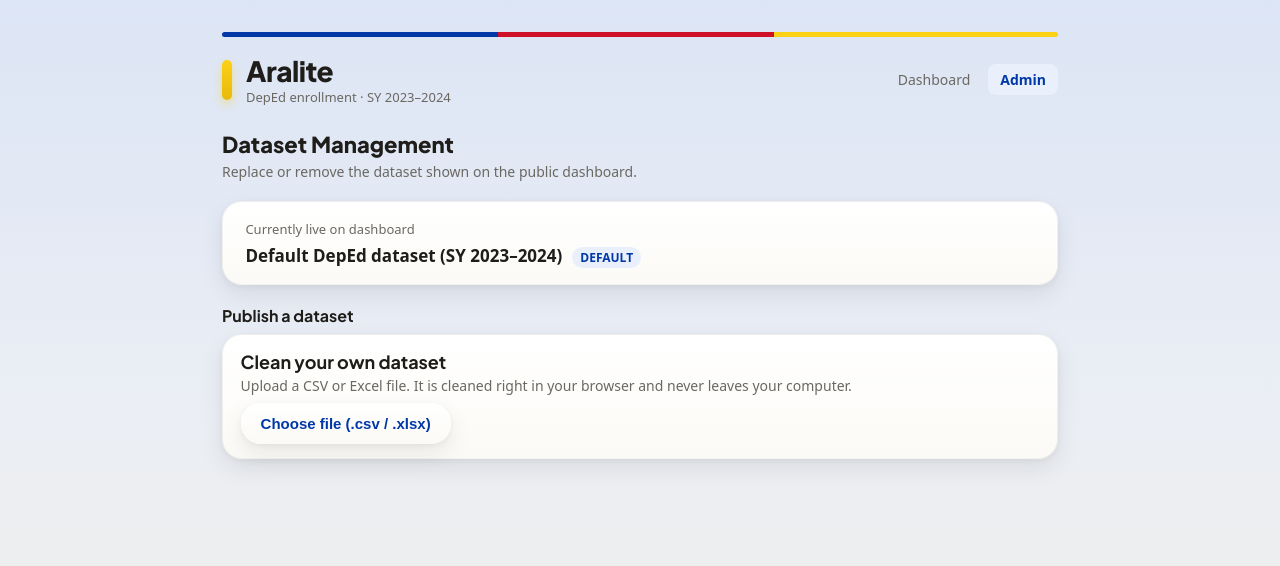
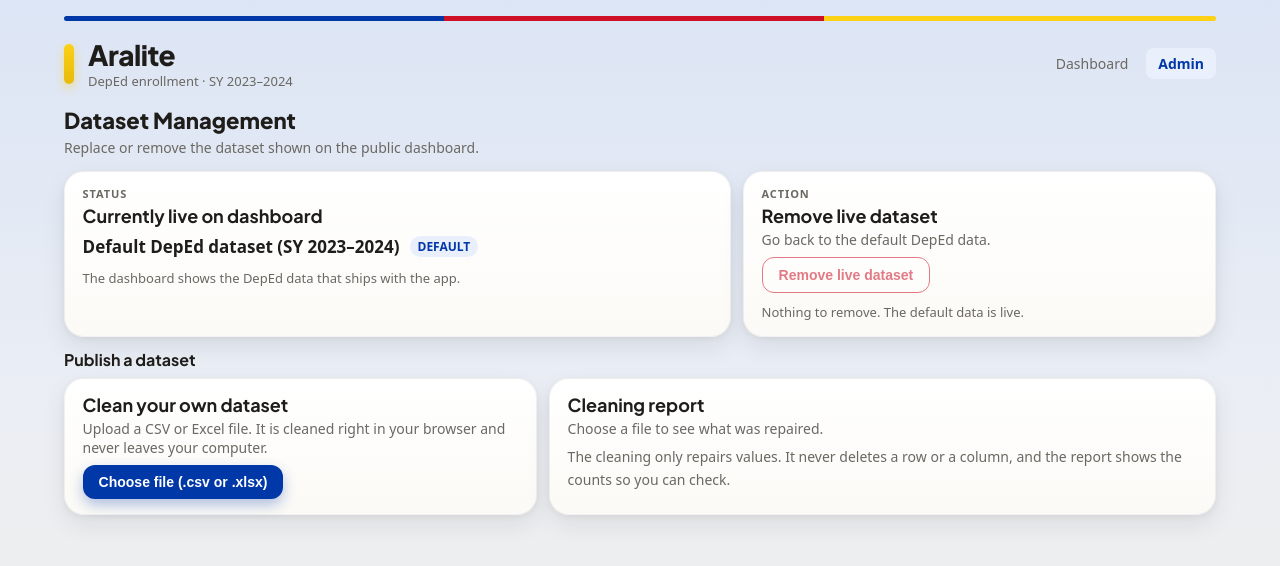
Before and after one commit to angelinetipa/aralite, a React (Vite) app: page /admin in a window 1280 px wide. Shown: the top 566 px of the page. Built offline with nearby package versions, Linux system fonts and the light colour scheme.

Commit message:
feat(admin): bento layout with status, actions and report tiles

```diff
--- /dev/null
+++ b/src/components/Button.tsx
@@ -0,0 +1,51 @@
+// src/components/Button.tsx
+// One button for the whole app, so every action looks the same.
+//
+//   primary        blue fill, the main action in a card
+//   danger         red fill, the confirm step of a destructive action
+//   outline        white with a thin border, a quiet second action
+//   outlineDanger  white with a red border, a destructive action that
+//                  still needs a confirm step
+
+import type { ButtonHTMLAttributes, CSSProperties } from 'react';
+import { colors } from '../constants/theme';
+
+type Variant = 'primary' | 'danger' | 'outline' | 'outlineDanger';
+
+const VARIANTS: Record<Variant, CSSProperties> = {
+  primary: {
+    border: 'none', background: colors.blue, color: '#fff',
+    boxShadow: '0 6px 14px rgba(0,56,168,0.30)',
+  },
+  danger: {
+    border: 'none', background: colors.red, color: '#fff',
+    boxShadow: '0 6px 14px rgba(206,17,38,0.28)',
+  },
+  outline: {
+    border: '1px solid rgba(0,0,0,0.15)', background: '#fff', color: colors.ink,
+  },
+  outlineDanger: {
+    border: `1px solid ${colors.red}`, background: '#fff', color: colors.red,
+  },
+};
+
+export default function Button({
+  variant = 'primary', style, ...rest
+}: ButtonHTMLAttributes<HTMLButtonElement> & { variant?: Variant }) {
+  return (
+    <button
+      type="button"
+      {...rest}
+      style={{
+        padding: '9px 16px',
+        borderRadius: 12,
+        fontSize: 14,
+        fontWeight: 600,
+        cursor: rest.disabled ? 'default' : 'pointer',
+        opacity: rest.disabled ? 0.55 : 1,
+        ...VARIANTS[variant],
+        ...style,
+      }}
+    />
+  );
+}
--- a/src/components/UploadSection.tsx
+++ b/src/components/UploadSection.tsx
@@ -3,13 +3,18 @@
 // in src/lib/cleaning.ts), see a report, download the clean copy, and
 // when it is DepEd format, load it straight into the dashboard.
 // Nothing leaves the user's computer. There is no server.
+//
+// Layout. One bento row. The upload card sits on the left (5 columns)
+// and the cleaning report sits on the right (7 columns) as a set of
+// tiles. The report stays visible after the file is published.
 
 import { useRef, useState } from 'react';
 import * as XLSX from 'xlsx';
 import { cleanTable, looksLikeDepEd, toCSV, type CleanReport } from '../lib/cleaning';
 import { loadUploadedData } from '../lib/db';
-import { colors, clay } from '../constants/theme';
+import { colors } from '../constants/theme';
 import { Card } from './ui';
+import Button from './Button';
 
 // Some files (like the DepEd export) have title rows before the real
 // header. This finds the row with real column names, the browser version
@@ -23,19 +28,57 @@ function findHeaderRow(sheet: XLSX.WorkSheet): number {
   return 0;
 }
 
-type State =
-  | { step: 'idle' }
-  | { step: 'working' }
-  | { step: 'error'; message: string }
-  | {
+type DoneState = {
   step: 'done';
   name: string;
   report: CleanReport;
   csv: string;
   isDepEd: boolean;
   enrollmentCols: string[];
+};
+
+type State =
+  | { step: 'idle' }
+  | { step: 'working' }
+  | { step: 'error'; message: string }
+  | DoneState
+  | { step: 'loaded'; name: string; report: CleanReport };
+
+// One tile per repair count. Same look as the stat tiles on the dashboard.
+function ReportTile({ label, value, note }: { label: string; value: string; note: string }) {
+  return (
+    <div
+      style={{
+        padding: '0.5rem 0.6rem',
+        textAlign: 'center',
+        borderRadius: 14,
+        background: '#F9F7F1',
+        border: `1px solid ${colors.line}`,
+      }}
+    >
+      <div style={{ fontSize: 12, color: colors.inkSoft, lineHeight: 1.35 }}>{label}</div>
+      <div
+        className="aralite-display"
+        style={{ fontSize: 22, fontWeight: 800, color: colors.ink, marginTop: 3 }}
+      >
+        {value}
+      </div>
+      <div style={{ fontSize: 11.5, color: colors.inkSoft, marginTop: 2 }}>{note}</div>
+    </div>
+  );
 }
-  | { step: 'loaded'; name: string };
+
+function reportTiles(r: CleanReport) {
+  return [
+    { label: 'Rows kept', value: r.rows.toLocaleString(), note: 'none deleted' },
+    { label: 'Columns', value: String(r.cols), note: 'in the cleaned file' },
+    { label: 'Encoding repairs', value: String(r.mojibakeFixed), note: 'broken letters fixed' },
+    { label: 'Junk stripped', value: String(r.junkStripped), note: 'leading symbols removed' },
+    { label: 'Whitespace fixes', value: String(r.whitespaceFixed), note: 'extra spaces removed' },
+    { label: 'Invalid values', value: String(r.invalidLabeled), note: 'labeled Not Provided' },
+    { label: 'School names', value: String(r.namesStandardized), note: 'standardized in a new column' },
+  ];
+}
 
 export default function UploadSection({
   onDataLoaded,
@@ -78,18 +121,20 @@ export default function UploadSection({
         isDepEd: looksLikeDepEd(cleaned),
         enrollmentCols,
       });
-    } catch {
+    } catch (e) {
+      console.error('Reading the uploaded file failed', e);
       setState({ step: 'error', message: 'Could not read that file. Use .csv or .xlsx.' });
     }
   }
 
-  async function loadIntoDashboard(csv: string, cols: string[], name: string) {
+  async function loadIntoDashboard(done: DoneState) {
     setLoading(true);
     try {
-      await loadUploadedData(csv, cols);
-      onDataLoaded(name);
-      setState({ step: 'loaded', name });
-    } catch {
+      await loadUploadedData(done.csv, done.enrollmentCols);
+      onDataLoaded(done.name);
+      setState({ step: 'loaded', name: done.name, report: done.report });
+    } catch (e) {
+      console.error('loadUploadedData failed', e);
       setState({ step: 'error', message: 'Could not load this file into the dashboard.' });
     } finally {
       setLoading(false);
@@ -105,7 +150,13 @@ export default function UploadSection({
     URL.revokeObjectURL(a.href);
   }
 
+  const report = state.step === 'done' || state.step === 'loaded' ? state.report : null;
+  const fileName = state.step === 'done' || state.step === 'loaded' ? state.name : '';
+
   return (
+    <div className="aralite-bento">
+      {/* Left. Upload, clean and publish. */}
+      <div className="bento-5 bento-fill">
         <Card
           title="Clean your own dataset"
           subtitle="Upload a CSV or Excel file. It is cleaned right in your browser and never leaves your computer."
@@ -123,110 +174,87 @@ export default function UploadSection({
           />
 
           {state.step === 'idle' && (
-        <button
-          onClick={() => inputRef.current?.click()}
-          style={{
-            ...clay.card, padding: '12px 20px', cursor: 'pointer',
-            fontSize: 15, fontWeight: 600, color: colors.blue, border: 'none',
-          }}
-        >
-          Choose file (.csv / .xlsx)
-        </button>
+            <Button onClick={() => inputRef.current?.click()}>Choose file (.csv or .xlsx)</Button>
           )}
 
-      {state.step === 'working' && <p style={{ color: colors.inkSoft }}>Cleaning…</p>}
+          {state.step === 'working' && <p style={{ color: colors.inkSoft, margin: 0 }}>Cleaning…</p>}
 
           {state.step === 'error' && (
             <div>
-          <p style={{ color: colors.red }}>{state.message}</p>
-          <button onClick={() => setState({ step: 'idle' })} style={{ cursor: 'pointer' }}>
-            Try again
-          </button>
+              <p style={{ color: colors.red, margin: '0 0 10px' }}>{state.message}</p>
+              <Button variant="outline" onClick={() => setState({ step: 'idle' })}>Try again</Button>
             </div>
           )}
 
           {state.step === 'loaded' && (
             <div>
-          <p style={{ color: colors.blue, fontWeight: 600 }}>
-            ✓ Dashboard now showing: {state.name}
+              <p style={{ color: colors.blue, fontWeight: 600, margin: '0 0 10px' }}>
+                ✓ Dashboard now showing {state.name}
               </p>
-          <button
-            onClick={() => setState({ step: 'idle' })}
-            style={{ cursor: 'pointer', padding: '8px 14px', borderRadius: 10 }}
-          >
+              <Button variant="outline" onClick={() => setState({ step: 'idle' })}>
                 Upload another
-          </button>
+              </Button>
             </div>
           )}
 
           {state.step === 'done' && (
             <div>
-          <table style={{ fontSize: 14, borderCollapse: 'collapse' }}>
-            <tbody>
-              {[
-                ['File', state.name],
-                ['Rows kept', state.report.rows.toLocaleString() + ' (none deleted)'],
-                ['Columns', String(state.report.cols)],
-                ['Encoding repairs (Ã‘ → Ñ)', String(state.report.mojibakeFixed)],
-                ['Leading junk stripped', String(state.report.junkStripped)],
-                ['Whitespace fixes', String(state.report.whitespaceFixed)],
-                ['Invalid values labeled', String(state.report.invalidLabeled)],
-                ['School names standardized', String(state.report.namesStandardized)],
-              ].map(([k, v]) => (
-                <tr key={k}>
-                  <td style={{ padding: '4px 16px 4px 0', color: colors.inkSoft }}>{k}</td>
-                  <td style={{ padding: '4px 0', fontWeight: 600 }}>{v}</td>
-                </tr>
-              ))}
-            </tbody>
-          </table>
+              <p style={{ fontSize: 14, margin: '0 0 10px', color: colors.ink }}>
+                <strong>{state.name}</strong> is cleaned. The report is on the right.
+              </p>
 
               {!state.isDepEd && (
-            <p style={{ fontSize: 13, color: colors.red, marginTop: 12 }}>
-              ⚠ This file doesn't match the DepEd enrollment format, so it can't
+                <p style={{ fontSize: 13, color: colors.red, margin: '0 0 12px' }}>
+                  ⚠ This file doesn&rsquo;t match the DepEd enrollment format, so it can&rsquo;t
                   feed the dashboard charts. You can still download the cleaned copy.
                 </p>
               )}
 
-          <div style={{ display: 'flex', gap: 10, marginTop: 14, flexWrap: 'wrap' }}>
-            <button
-              onClick={() => download(state.csv, state.name)}
-              style={{
-                padding: '10px 18px', borderRadius: 12, cursor: 'pointer', border: 'none',
-                background: colors.blue, color: '#fff', fontSize: 14, fontWeight: 600,
-                boxShadow: '0 6px 14px rgba(0,56,168,0.35)',
-              }}
-            >
+              <div style={{ display: 'flex', gap: 10, flexWrap: 'wrap' }}>
+                {state.isDepEd && (
+                  <Button disabled={loading} onClick={() => loadIntoDashboard(state)}>
+                    {loading ? 'Loading…' : liveLabel}
+                  </Button>
+                )}
+                <Button variant="outline" onClick={() => download(state.csv, state.name)}>
                   Download cleaned CSV
-            </button>
-
-            {state.isDepEd && (
-              <button
-                disabled={loading}
-                onClick={() => loadIntoDashboard(state.csv, state.enrollmentCols, state.name)}
-                style={{
-                  padding: '10px 18px', borderRadius: 12, cursor: 'pointer', border: 'none',
-                  background: loading ? colors.blueSoft : colors.red, color: '#fff',
-                  fontSize: 14, fontWeight: 600,
-                  boxShadow: '0 6px 14px rgba(206,17,38,0.3)',
-                }}
-              >
-                {loading ? 'Loading…' : liveLabel}
-              </button>
-            )}
-
-            <button
-              onClick={() => setState({ step: 'idle' })}
-              style={{
-                padding: '10px 18px', borderRadius: 12, cursor: 'pointer',
-                border: '1px solid rgba(0,0,0,0.1)', background: colors.surface, fontSize: 14,
-              }}
-            >
+                </Button>
+                <Button variant="outline" onClick={() => setState({ step: 'idle' })}>
                   Clean another file
-            </button>
+                </Button>
               </div>
             </div>
           )}
         </Card>
+      </div>
+
+      {/* Right. What the cleaning changed. */}
+      <div className="bento-7 bento-fill">
+        <Card
+          title="Cleaning report"
+          subtitle={report ? fileName : 'Choose a file to see what was repaired.'}
+        >
+          {report ? (
+            <div
+              style={{
+                display: 'grid',
+                gridTemplateColumns: 'repeat(auto-fit, minmax(130px, 1fr))',
+                gap: 8,
+                alignContent: 'start',
+              }}
+            >
+              {reportTiles(report).map((t) => (
+                <ReportTile key={t.label} label={t.label} value={t.value} note={t.note} />
+              ))}
+            </div>
+          ) : (
+            <p style={{ color: colors.inkSoft, fontSize: 14, margin: 0, lineHeight: 1.6 }}>
+              The cleaning only repairs values. It never deletes a row or a column, and
+              the report shows the counts so you can check.
+            </p>
+          )}
+        </Card>
+      </div>
+    </div>
   );
 }
--- a/src/pages/AdminPage.tsx
+++ b/src/pages/AdminPage.tsx
@@ -1,15 +1,21 @@
 // src/pages/AdminPage.tsx
 // Data management (admin). Manage the WHOLE live dataset:
-//   - Replace: upload + clean a new file, then publish it live
+//   - Replace: upload and clean a new file, then publish it live
 //   - Remove:  clear the live dataset back to the default DepEd data
-// Both destructive actions ask for confirmation first. No login yet.
+// Removing asks for confirmation first. No login yet.
+//
+// Layout. Same bento grid as the dashboard.
+//   row one   status card (7 columns) and the remove action (5 columns)
+//   row two   upload card (5 columns) and the cleaning report (7 columns)
 
 import { useState } from 'react';
 import { resetToDefault } from '../lib/queries';
 import { getLiveDataset, setLiveDataset } from '../lib/liveDataset';
-import { colors, clay } from '../constants/theme';
+import { colors } from '../constants/theme';
 import NavHeader from '../components/NavHeader';
 import UploadSection from '../components/UploadSection';
+import Button from '../components/Button';
+import { Card } from '../components/ui';
 
 export default function AdminPage() {
   // Seed from the shared module so the status survives leaving this page
@@ -28,7 +34,7 @@ export default function AdminPage() {
       setLive(null);
       setConfirming(false);
     } catch (e) {
-      // Without this the button just looked dead when something failed.
+      console.error('resetToDefault failed', e);
       setError(e instanceof Error ? e.message : 'Could not restore the default dataset.');
     } finally {
       setRemoving(false);
@@ -44,99 +50,94 @@ export default function AdminPage() {
   const usingCustom = live !== null;
 
   return (
-    <div style={{ maxWidth: 900, margin: '0 auto', padding: '2rem 2rem', color: colors.ink }}>
+    <div style={{ maxWidth: 1200, margin: '0 auto', padding: '1rem 1.5rem', color: colors.ink }}>
       <NavHeader />
 
-      <div style={{ marginTop: '1.5rem' }}>
+      <div style={{ marginTop: '1rem' }}>
         <h2 style={{ fontSize: 22, fontWeight: 800, margin: '0 0 4px' }}>Dataset Management</h2>
-        <p style={{ color: colors.inkSoft, fontSize: 14, margin: '0 0 20px' }}>
+        <p style={{ color: colors.inkSoft, fontSize: 14, margin: '0 0 14px' }}>
           Replace or remove the dataset shown on the public dashboard.
         </p>
 
-        {/* Current live source + status */}
-        <div style={{ ...clay.card, padding: '1.1rem 1.4rem', marginBottom: 20 }}>
-          <div style={{ fontSize: 13, color: colors.inkSoft }}>Currently live on dashboard</div>
-          <div style={{
-            display: 'flex', alignItems: 'center', justifyContent: 'space-between',
-            gap: 12, marginTop: 6, flexWrap: 'wrap',
-          }}>
-            <div>
+        {/* Row one. Status and the remove action. */}
+        <div className="aralite-bento">
+          <div className="bento-7 bento-fill">
+            <Card eyebrow="Status" title="Currently live on dashboard">
+              <div style={{ display: 'flex', alignItems: 'center', gap: 10, flexWrap: 'wrap' }}>
                 <strong style={{ fontSize: 17 }}>
                   {live ?? 'Default DepEd dataset (SY 2023–2024)'}
                 </strong>
-              <span style={{
-                marginLeft: 10, fontSize: 12, fontWeight: 700, padding: '2px 8px',
-                borderRadius: 20, color: usingCustom ? colors.red : colors.blue,
+                <span
+                  style={{
+                    fontSize: 12, fontWeight: 700, padding: '2px 8px', borderRadius: 20,
+                    color: usingCustom ? colors.red : colors.blue,
                     background: usingCustom ? '#FBE6E9' : '#EAF0FB',
-              }}>
+                  }}
+                >
                   {usingCustom ? 'CUSTOM' : 'DEFAULT'}
                 </span>
               </div>
+              <p style={{ fontSize: 13, color: colors.inkSoft, margin: '10px 0 0', lineHeight: 1.6 }}>
+                {usingCustom
+                  ? 'This dataset lives in your browser\u2019s memory only. Refreshing the page returns the dashboard to the default DepEd data.'
+                  : 'The dashboard shows the DepEd data that ships with the app.'}
+              </p>
+            </Card>
+          </div>
 
-            {/* Remove is only meaningful when custom data is live */}
-            {usingCustom && !confirming && (
-              <button
+          <div className="bento-5 bento-fill">
+            <Card
+              eyebrow="Action"
+              title="Remove live dataset"
+              subtitle="Go back to the default DepEd data."
+            >
+              {!confirming && (
+                <Button
+                  variant="outlineDanger"
+                  disabled={!usingCustom}
                   onClick={() => setConfirming(true)}
+                >
+                  Remove live dataset
+                </Button>
+              )}
+
+              {!usingCustom && !confirming && (
+                <p style={{ fontSize: 13, color: colors.inkSoft, margin: '10px 0 0' }}>
+                  Nothing to remove. The default data is live.
+                </p>
+              )}
+
+              {confirming && (
+                <div
                   style={{
-                  padding: '8px 16px', borderRadius: 10, cursor: 'pointer', fontSize: 13,
-                  border: `1px solid ${colors.red}`, background: '#fff',
-                  color: colors.red, fontWeight: 600,
+                    padding: '10px 12px', borderRadius: 10,
+                    background: '#FBE6E9', border: `1px solid ${colors.red}`,
                   }}
                 >
-                Remove live dataset
-              </button>
-            )}
-          </div>
-
-          {usingCustom && (
-            <p style={{ fontSize: 12.5, color: colors.inkSoft, margin: '10px 0 0', lineHeight: 1.6 }}>
-              This dataset lives in your browser's memory only. Refreshing the page returns the
-              dashboard to the default DepEd data.
-            </p>
-          )}
-        </div>
-
-        {/* Confirm step so removal never happens by accident */}
-        {confirming && (
-          <div style={{
-            marginBottom: 20, padding: '12px 14px', borderRadius: 10,
-            background: '#FBE6E9', border: `1px solid ${colors.red}`,
-          }}>
                   <p style={{ margin: '0 0 10px', fontSize: 14, color: colors.ink }}>
                     Remove the custom dataset and restore the default DepEd data?
-              The dashboard will switch back immediately.
+                    The dashboard switches back right away.
                   </p>
-            <div style={{ display: 'flex', gap: 10 }}>
-              <button
-                onClick={removeLive}
-                disabled={removing}
-                style={{
-                  padding: '8px 16px', borderRadius: 10, fontSize: 13,
-                  cursor: removing ? 'default' : 'pointer',
-                  border: 'none', background: removing ? colors.blueSoft : colors.red,
-                  color: '#fff', fontWeight: 600,
-                }}
-              >
+                  <div style={{ display: 'flex', gap: 10, flexWrap: 'wrap' }}>
+                    <Button variant="danger" disabled={removing} onClick={removeLive}>
                       {removing ? 'Removing…' : 'Yes, remove it'}
-              </button>
-              <button
-                onClick={() => setConfirming(false)}
-                style={{
-                  padding: '8px 16px', borderRadius: 10, cursor: 'pointer', fontSize: 13,
-                  border: '1px solid rgba(0,0,0,0.15)', background: '#fff',
-                }}
-              >
+                    </Button>
+                    <Button variant="outline" onClick={() => setConfirming(false)}>
                       Cancel
-              </button>
+                    </Button>
                   </div>
+                </div>
+              )}
+
               {error && (
                 <p style={{ margin: '10px 0 0', fontSize: 13, color: colors.red }}>{error}</p>
               )}
+            </Card>
           </div>
-        )}
+        </div>
 
-        {/* Replace: upload -> clean -> publish */}
-        <h3 style={{ fontSize: 16, fontWeight: 700, margin: '0 0 8px' }}>
+        {/* Row two. Upload, clean and publish. */}
+        <h3 style={{ fontSize: 16, fontWeight: 700, margin: '4px 0 8px' }}>
           {usingCustom ? 'Replace live dataset' : 'Publish a dataset'}
         </h3>
         <UploadSection
```
Lines whose indentation alone changed are shown as unchanged.
